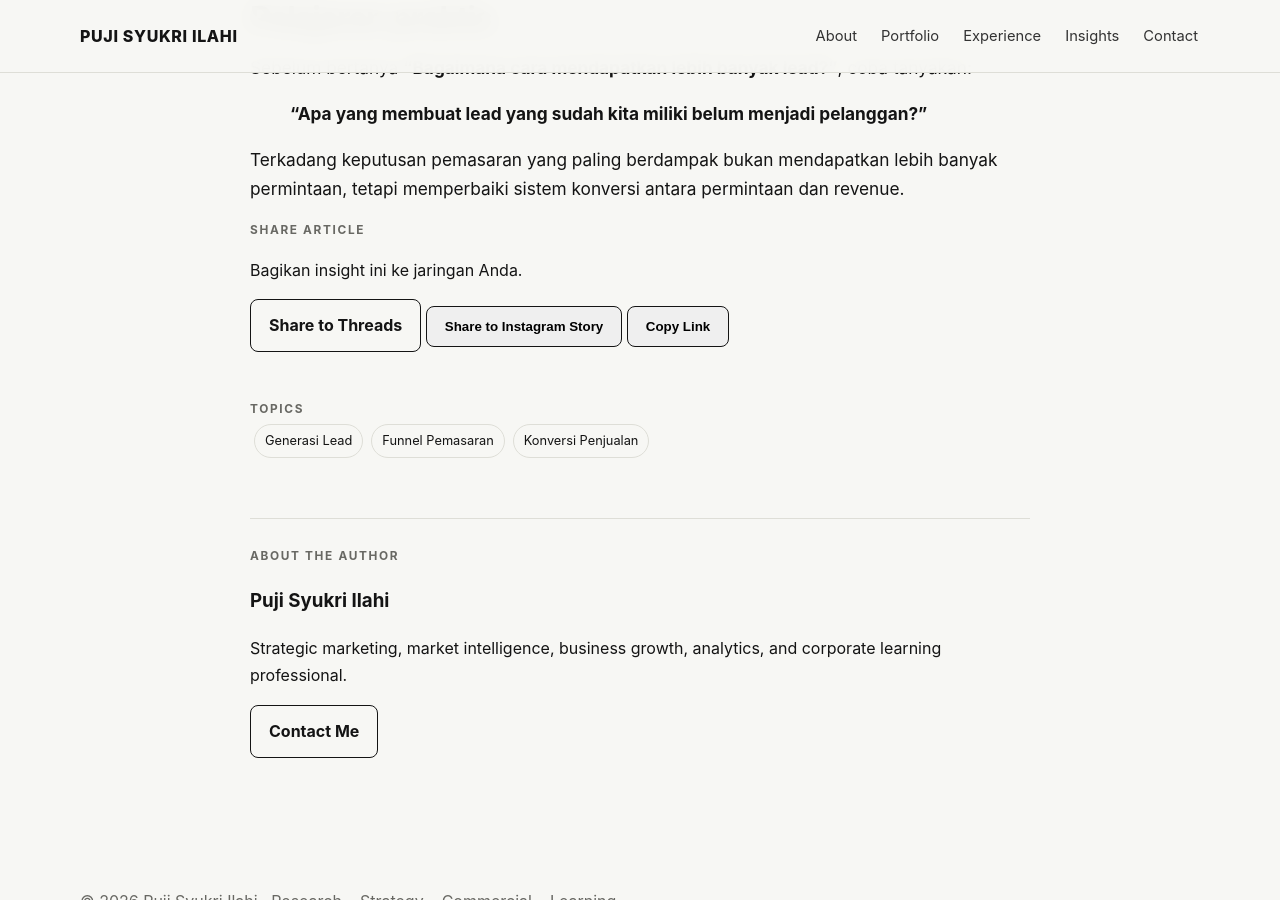
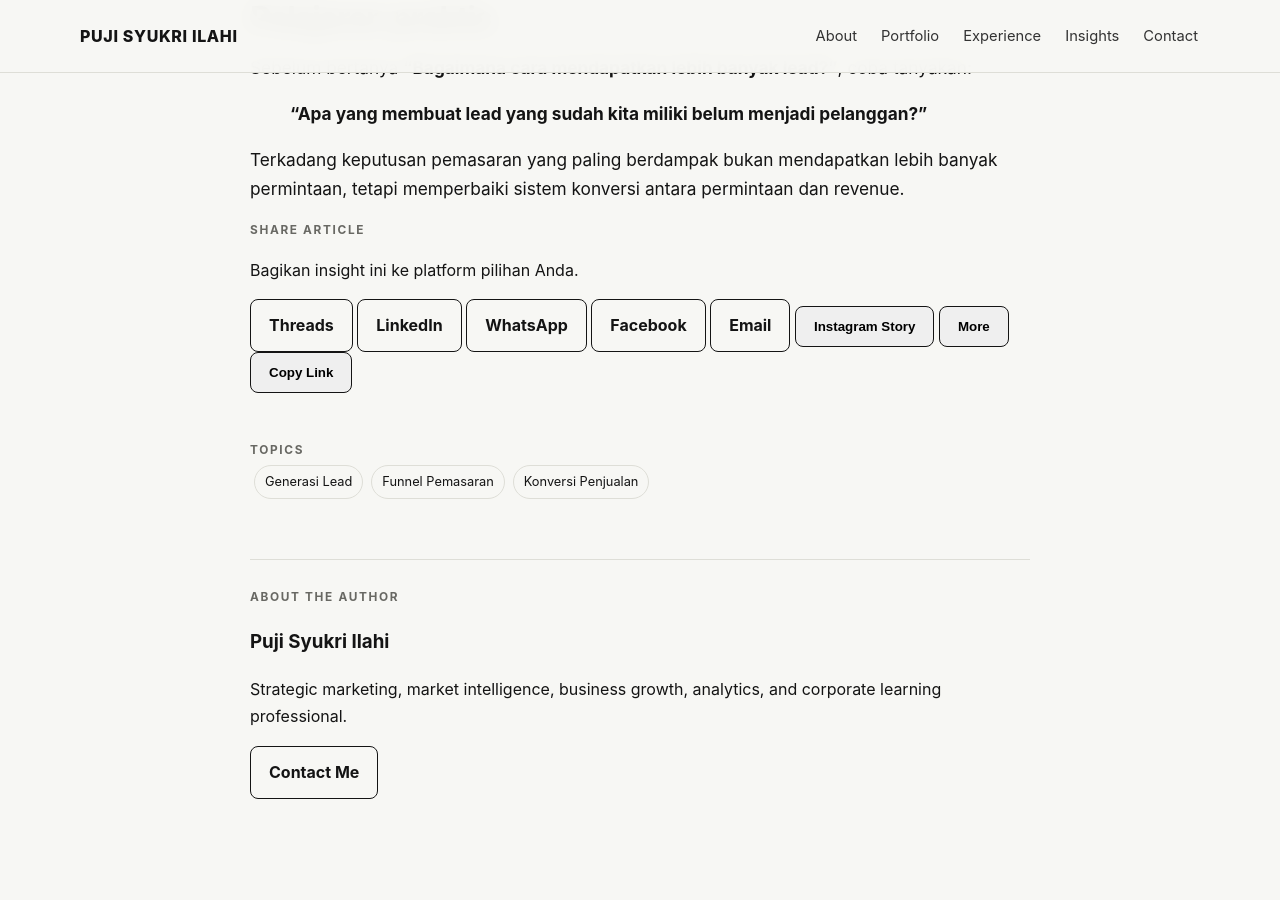
Before and after one commit to pujisyukriilahi/bio, a Jekyll site: the page built from _posts/2026-08-24-more-leads-do-not-mean-more-revenue.md, in a window 1280 px wide and 900 px high, scrolled down 2106 px. Built offline with Jekyll 4.4.1, drawn with Linux system fonts in a browser that asks for light colours; some of the changed lines change nothing that is shown.

Commit message:
Tambahkan tombol berbagi ke berbagai platform pada setiap artikel

```diff
--- a/_layouts/post.html
+++ b/_layouts/post.html
@@ -10,11 +10,16 @@ layout: default
 
   <div class="share-box" aria-label="Share article">
     <div class="eyebrow">Share Article</div>
-    <p class="share-intro">Bagikan insight ini ke jaringan Anda.</p>
+    <p class="share-intro">Bagikan insight ini ke platform pilihan Anda.</p>
     <div class="share-actions">
-      <a class="btn share-btn" href="https://www.threads.net/intent/post?text={{ page.title | append: ' — ' | append: page.url | absolute_url | uri_escape }}" target="_blank" rel="noopener noreferrer" aria-label="Share to Threads">Share to Threads</a>
-      <button class="btn share-btn" type="button" id="instagram-story-share" aria-label="Share to Instagram Story">Share to Instagram Story</button>
-      <button class="btn share-btn" type="button" id="copy-article-link" aria-label="Copy article link">Copy Link</button>
+      <a class="btn share-btn" href="https://www.threads.net/intent/post?text={{ page.title | append: ' — ' | append: page.url | absolute_url | uri_escape }}" target="_blank" rel="noopener noreferrer">Threads</a>
+      <a class="btn share-btn" href="https://www.linkedin.com/sharing/share-offsite/?url={{ page.url | absolute_url | uri_escape }}" target="_blank" rel="noopener noreferrer">LinkedIn</a>
+      <a class="btn share-btn" href="https://wa.me/?text={{ page.title | append: ' — ' | append: page.url | absolute_url | uri_escape }}" target="_blank" rel="noopener noreferrer">WhatsApp</a>
+      <a class="btn share-btn" href="https://www.facebook.com/sharer/sharer.php?u={{ page.url | absolute_url | uri_escape }}" target="_blank" rel="noopener noreferrer">Facebook</a>
+      <a class="btn share-btn" href="mailto:?subject={{ page.title | uri_escape }}&body={{ page.title | append: ' — ' | append: page.url | absolute_url | uri_escape }}">Email</a>
+      <button class="btn share-btn" type="button" id="instagram-story-share">Instagram Story</button>
+      <button class="btn share-btn" type="button" id="native-share">More</button>
+      <button class="btn share-btn" type="button" id="copy-article-link">Copy Link</button>
     </div>
     <p class="share-note" id="share-note" role="status" aria-live="polite"></p>
   </div>
@@ -30,6 +35,7 @@ document.addEventListener('DOMContentLoaded', function () {
   const note = document.getElementById('share-note');
   const copyButton = document.getElementById('copy-article-link');
   const instagramButton = document.getElementById('instagram-story-share');
+  const nativeButton = document.getElementById('native-share');
 
   function showNote(message) {
     if (!note) return;
@@ -37,32 +43,42 @@ document.addEventListener('DOMContentLoaded', function () {
     window.setTimeout(function () { note.textContent = ''; }, 3500);
   }
 
-  if (copyButton) {
-    copyButton.addEventListener('click', async function () {
+  async function copyLink() {
     try {
       await navigator.clipboard.writeText(articleUrl);
       showNote('Link artikel berhasil disalin.');
     } catch (error) {
       showNote('Gagal menyalin link. Silakan salin URL dari browser.');
     }
-    });
   }
+
+  async function openNativeShare() {
+    if (!navigator.share) {
+      await copyLink();
+      return;
+    }
+    try {
+      await navigator.share({ title: articleTitle, text: articleTitle, url: articleUrl });
+    } catch (error) {
+      if (error && error.name !== 'AbortError') showNote('Menu berbagi tidak dapat dibuka.');
+    }
+  }
+
+  if (copyButton) copyButton.addEventListener('click', copyLink);
+  if (nativeButton) nativeButton.addEventListener('click', openNativeShare);
 
   if (instagramButton) {
     instagramButton.addEventListener('click', async function () {
-      const shareData = { title: articleTitle, text: articleTitle, url: articleUrl };
       try {
         if (navigator.share) {
-          await navigator.share(shareData);
-          showNote('Gunakan menu share perangkat untuk memilih Instagram Story.');
+          await navigator.share({ title: articleTitle, text: articleTitle, url: articleUrl });
+          showNote('Pilih Instagram dari menu berbagi perangkat.');
         } else {
-          await navigator.clipboard.writeText(articleUrl);
-          showNote('Link disalin. Buka Instagram dan gunakan fitur Story untuk membagikannya.');
+          await copyLink();
+          showNote('Link disalin. Buka Instagram dan bagikan melalui Story.');
         }
       } catch (error) {
-        if (error && error.name !== 'AbortError') {
-          showNote('Link artikel siap dibagikan ke Instagram Story dari perangkat Anda.');
-        }
+        if (error && error.name !== 'AbortError') showNote('Link artikel siap dibagikan ke Instagram Story.');
       }
     });
   }
```
Lines whose indentation alone changed are shown as unchanged.
